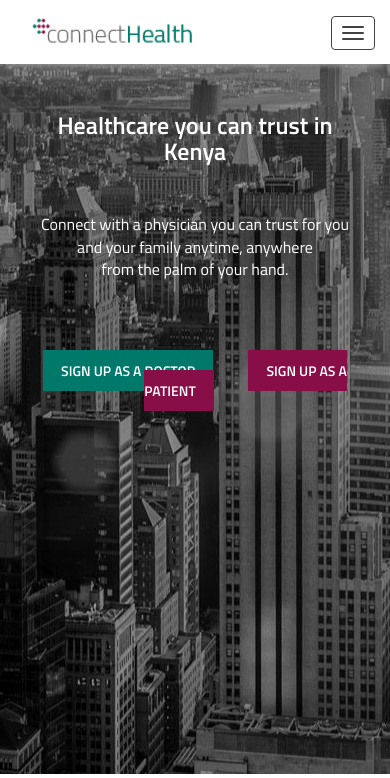
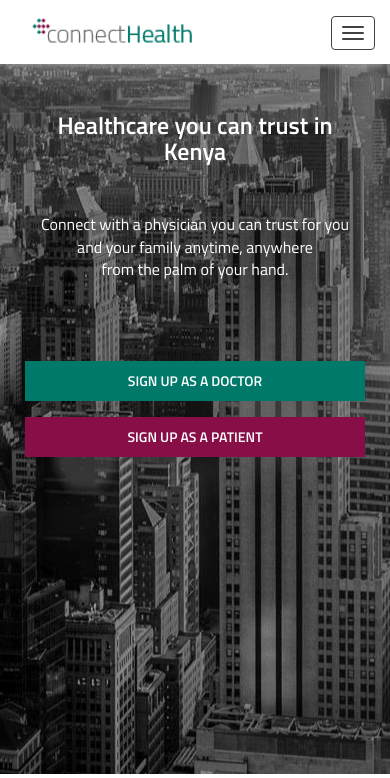
Before and after one commit to Parktastic/parktastic.github.io, a PHP site: page / in a window 390 px wide. Shown: the top 778 px of the page. Run offline with PHP 8.4, Linux system fonts and the light colour scheme; some libraries are stand-ins or nearby versions.

Commit message:
[fix] sign-up buttons on mobile fix

```diff
--- a/css/connect-health.css
+++ b/css/connect-health.css
@@ -198,8 +198,9 @@ footer{
     .navbar-toggle:hover .icon-bar{
         background-color: #ffffff !important;
     }
-    .cta-btns button,
-    .sign-up button{
-        margin-bottom: 16px;
+    .cta-btns a,
+    .sign-up a{
+        display: block;
+        margin: 0 10px 16px 10px;
     }
 }
```
